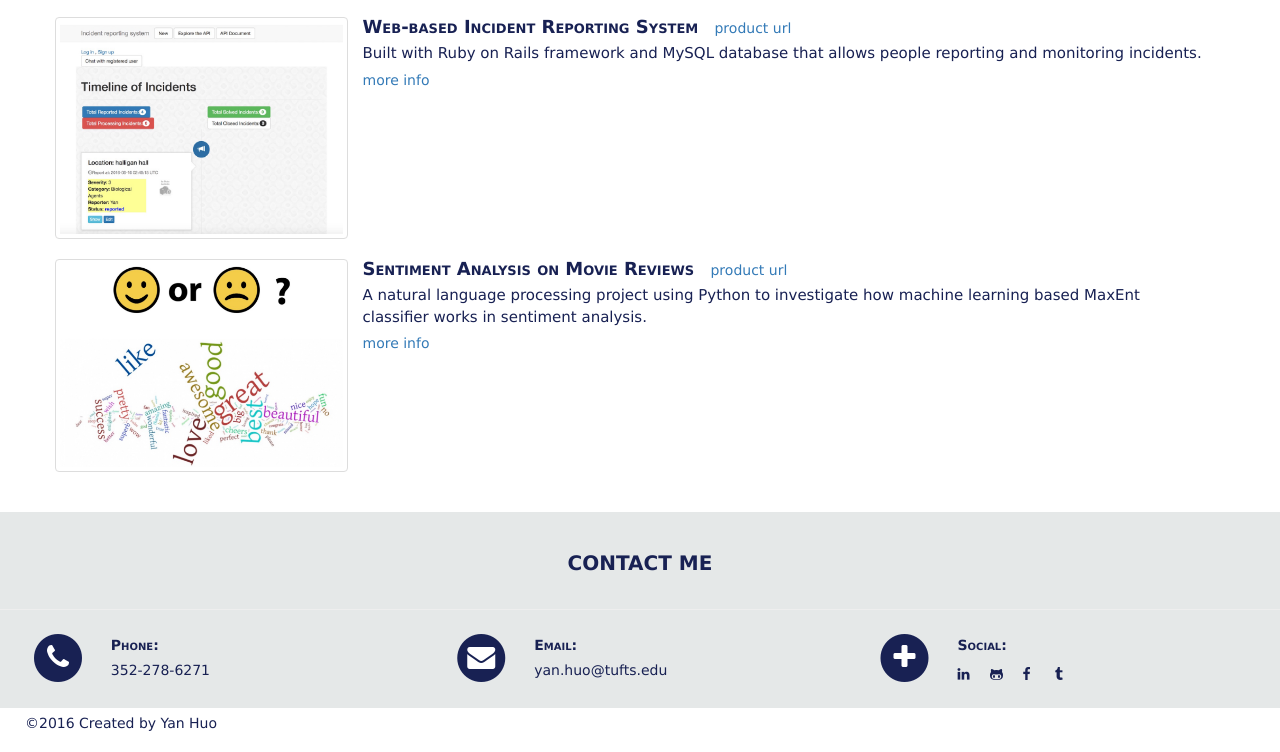
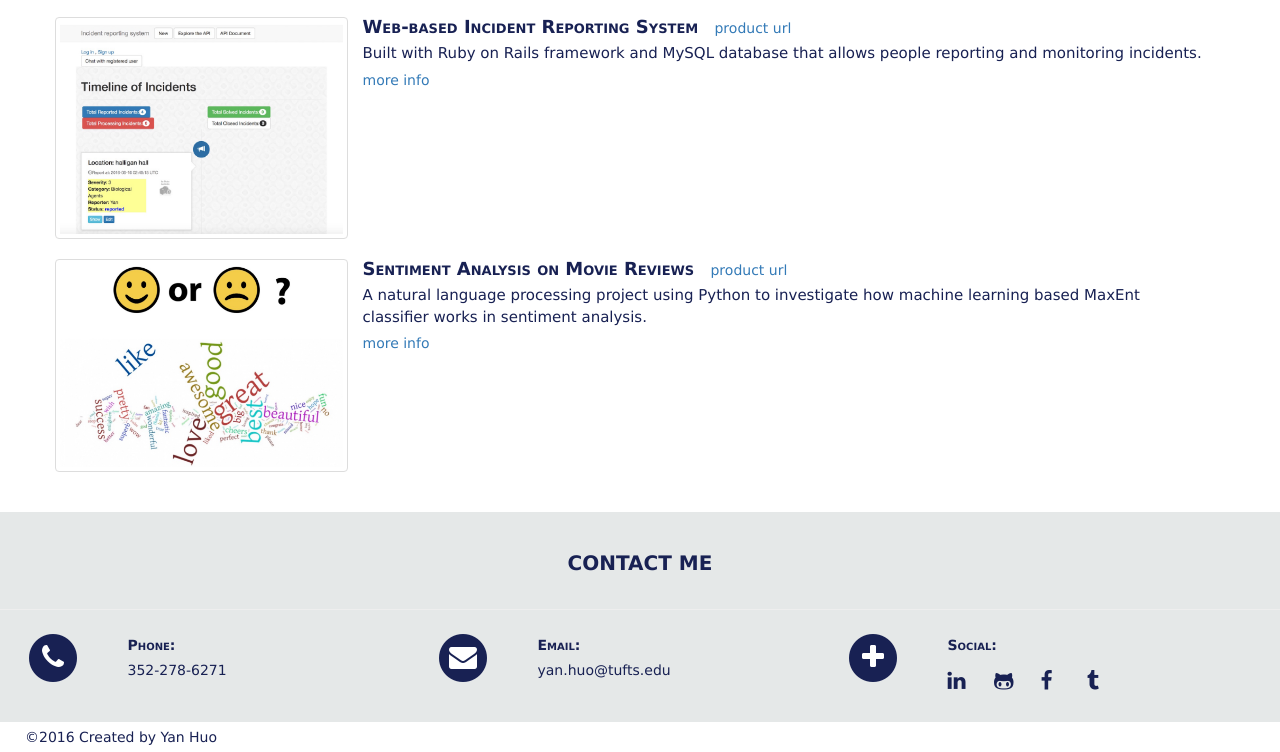
Before and after one commit to yanhuowang/HomePage, a plain HTML site: page index.html in a window 1280 px wide. Shown: the part 3243-3995 px from the top of the page. Drawn offline with nearby package versions, Linux system fonts and the light colour scheme.

Commit message:
change icon size

```diff
--- a/css/styles.css
+++ b/css/styles.css
@@ -230,8 +230,8 @@ section {
 
 #contact-row {
 	padding-bottom: 20px;
-	padding-left: 20px;
-	padding-right: 20px;
+	padding-left: 40px;
+	padding-right: 40px;
 }
 
 .contact-title {
--- a/index.html
+++ b/index.html
@@ -432,7 +432,7 @@
       <div class="container no-left-right-margin">
         <div id="contact-row" class="row">
           <!-- phone -->
-          <div class="text-center col-lg-1 col-md-1 col-sm-1 col-xs-2">
+          <div class="col-lg-1 col-md-1 col-sm-1 hidden-xs">
             <span class="fa-stack fa-2x">
                 <i class="contact-icon-circle fa fa-circle fa-stack-2x"></i>
                 <i class="contact-icon fa fa-phone fa-stack-1x fa-inverse"></i>
@@ -446,7 +446,7 @@
           </div> <!-- end of phone -->
 
           <!-- email -->
-          <div class="text-center col-lg-1 col-md-1 col-sm-1 col-xs-2">
+          <div class="col-lg-1 col-md-1 col-sm-1 hidden-xs">
             <span class="fa-stack fa-2x">
                 <i class="contact-icon-circle fa fa-circle fa-stack-2x"></i>
                 <i class="contact-icon fa fa-envelope fa-stack-1x fa-inverse"></i>
@@ -460,20 +460,20 @@
           </div> <!-- end of email -->
 
           <!-- plus -->
-          <div class="text-center col-lg-1 col-md-1 col-sm-1 col-xs-2">
+          <div class="col-lg-1 col-md-1 col-sm-1 hidden-xs">
             <span class="fa-stack fa-2x">
                 <i class="contact-icon-circle fa fa-circle fa-stack-2x"></i>
                 <i class="contact-icon fa fa-plus fa-stack-1x fa-inverse"></i>
             </span>
           </div>
-          <div class="col-lg-3 col-md-3 col-sm-3 col-xs-6">
+          <div class="col-lg-3 col-md-3 col-sm-3 col-xs-12">
             <div>
-              <p class="contact-title"> Social: </p>
+              <p class="contact-title hidden-xs"> Social: </p>
 
                 <!-- linkedIn icon -->
                 <span>
                     <a href="https://www.linkedin.com/in/yan-huo-b954a6126" target="_blank">
-                    <span class="fa-stack fa-1x">
+                    <span class="fa-stack fa-m">
                         <i class="fa fa-linkedin"></i>
                     </span>
                     </a>
@@ -481,7 +481,7 @@
                 <!-- gitHub icon -->
                 <span>
                     <a href="https://github.com/yanhuowang" target="_blank">
-                    <span class="fa-stack fa-1x">
+                    <span class="fa-stack fa-m">
                         <i class="fa fa-github-alt"></i>
                     </span>
                     </a>
@@ -489,7 +489,7 @@
                 <!-- faceBook icon -->
                 <span>
                     <a href="#">
-                    <span class="fa-stack fa-1x">
+                    <span class="fa-stack fa-m">
                         <i class="fa fa-facebook"></i>
                     </span>
                     </a>
@@ -497,16 +497,12 @@
                 <!-- tumblr icon -->
                 <span>
                     <a href="https://codingfun-yan.tumblr.com" target="_blank">
-                    <span class="fa-stack fa-1x">
+                    <span class="fa-stack fa-m">
                         <i class="fa fa-tumblr"></i>
                     </span>
                     </a>
                 </span>
-
-
-
-
-
+              </div>
             </div>
           </div> <!-- end of plus -->
         </div>
```
Also changed, not shown: css/font-awesome.css, 2 other files.
